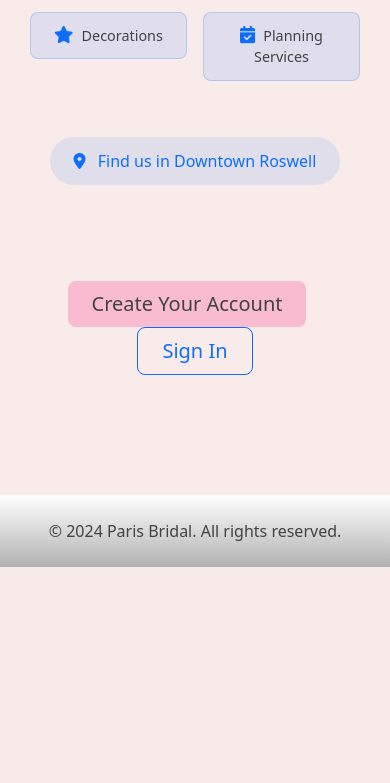
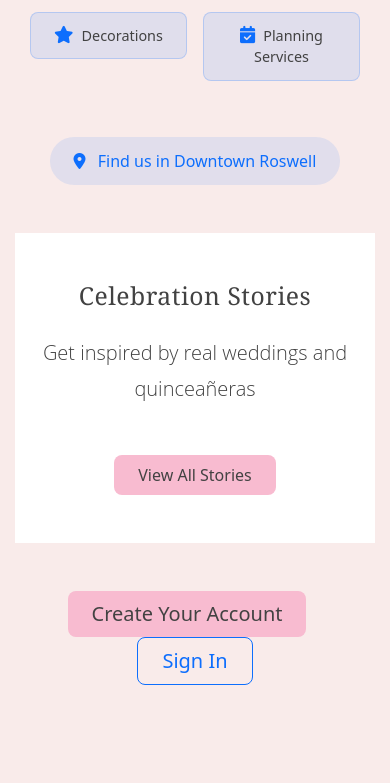
Before and after one commit to Irvarr/parisbridal, a Flask app: page / in a window 390 px wide. Shown: the part 3238-4021 px from the top of the page. Before the commit the page ends 3805 px from the top, so only its background shows below. Run offline with Flask 3, Linux system fonts and the light colour scheme; data that the repository does not hold is empty.

Commit message:
Agent query: Is the blog navigation visible in the dropdown menu and is the blog section showing up on the homepage?
Add minimal UI for blog navigation and integrate recent blog posts on the homepage.

Screenshot: https://storage.googleapis.com/screenshot-production-us-central1/0fcf7169-087e-4111-bd6f-826c539dd0e3/82b09665-7c27-4ca4-8eed-65642bc7373a.jpg

```diff
--- a/routes/main.py
+++ b/routes/main.py
@@ -1,12 +1,15 @@
 from flask import Blueprint, render_template, redirect, url_for, request
 from flask_login import current_user, login_required
-from models import User, Registry
+from models import User, Registry, BlogPost
+from sqlalchemy import desc
 
 main = Blueprint('main', __name__)
 
 @main.route('/')
 def index():
-    return render_template('index.html')
+    # Get recent published blog posts
+    blog_posts = BlogPost.query.filter_by(published=True).order_by(desc(BlogPost.created_at)).all()
+    return render_template('index.html', blog_posts=blog_posts)
 
 @main.route('/search')
 def search():
--- a/templates/base.html
+++ b/templates/base.html
@@ -120,6 +120,12 @@
                                 <i class="fas fa-calendar-check me-2"></i>Planning Services
                             </a>
                         </li>
+                        <li><hr class="dropdown-divider"></li>
+                        <li>
+                            <a class="dropdown-item" href="{{ url_for('blog.index') }}">
+                                <i class="fas fa-blog me-2"></i>Celebration Stories
+                            </a>
+                        </li>
                     </ul>
                 </div>
                 <a class="navbar-brand" href="{{ url_for('main.index') }}">Paris Bridal</a>
--- a/templates/index.html
+++ b/templates/index.html
@@ -132,6 +132,36 @@
         </div>
     </section>
 
+    <!-- Blog Section -->
+    <section class="py-5 bg-white">
+        <div class="container">
+            <h2 class="text-center mb-4">Celebration Stories</h2>
+            <p class="lead text-center mb-5">
+                Get inspired by real weddings and quinceañeras
+            </p>
+            <div class="row g-4">
+                {% for post in blog_posts[:3] if post.published %}
+                <div class="col-md-4">
+                    <div class="card h-100">
+                        {% if post.image_url %}
+                        <img src="{{ post.image_url }}" class="card-img-top" alt="{{ post.title }}">
+                        {% endif %}
+                        <div class="card-body">
+                            <span class="badge bg-primary mb-2">{{ post.event_type.title() }}</span>
+                            <h5 class="card-title">{{ post.title }}</h5>
+                            <p class="card-text">{{ post.content[:150] }}...</p>
+                            <a href="{{ url_for('blog.view_post', post_id=post.id) }}" class="btn btn-outline-primary">Read More</a>
+                        </div>
+                    </div>
+                </div>
+                {% endfor %}
+            </div>
+            <div class="text-center mt-4">
+                <a href="{{ url_for('blog.index') }}" class="btn btn-primary">View All Stories</a>
+            </div>
+        </div>
+    </section>
+
     {% if not current_user.is_authenticated %}
     <div class="mt-5">
         <a href="{{ url_for('auth.register') }}" class="btn btn-primary btn-lg me-3">Create Your Account</a>
```
